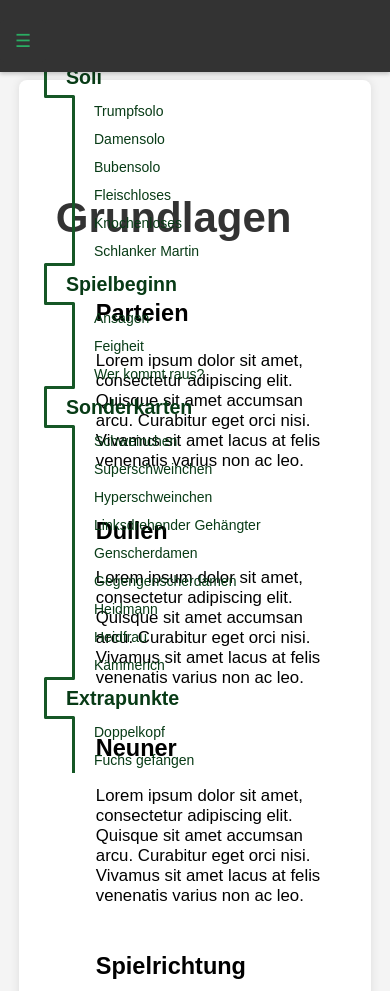
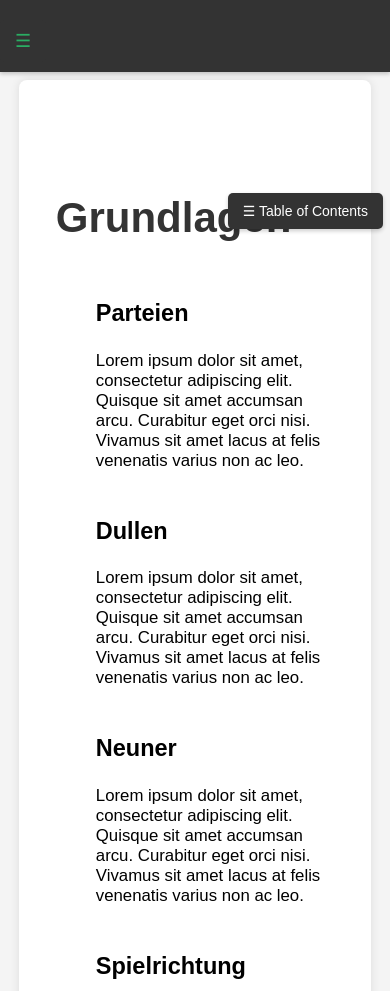
Before and after one commit to Pht27/kodo, a Flask app: page /rules in a window 390 px wide. Shown: the top 991 px of the page. Run offline with Flask 3, Linux system fonts and the light colour scheme.

Commit message:
mobile rules

```diff
--- a/static/css/rules.css
+++ b/static/css/rules.css
@@ -45,6 +45,61 @@
     /* Darker color to stand out */
 }
 
+
+/* TOC toggle button styles */
+.toc-toggle {
+    display: none;
+    position: fixed;
+    /* Fix it to the viewport */
+    right: 0.5em;
+    /* Distance from the left edge */
+    top: 25%;
+    /* Center vertically */
+    transform: translateY(-50%);
+    /* Adjusts for centering */
+    background-color: #333;
+    /* Background color */
+    color: white;
+    /* Text color */
+    padding: 10px 15px;
+    /* Padding for better visibility */
+    cursor: pointer;
+    /* Pointer cursor on hover */
+    border-radius: 5px;
+    /* Rounded corners */
+    box-shadow: 0 2px 4px rgba(0, 0, 0, 0.2);
+    /* Optional shadow */
+    z-index: 1100;
+    /* Ensure it stays on top of other elements */
+}
+
+/* Hide TOC on small screens */
+@media screen and (max-width: 768px) {
+    .toc {
+        display: none;
+        position: fixed;
+        top: 6em;
+        /* Adjust based on your navbar height */
+        left: 1em;
+        background-color: #fff;
+        width: 80%;
+        max-width: 300px;
+        box-shadow: 0 2px 8px rgba(0, 0, 0, 0.1);
+        z-index: 1001;
+        padding: 1em;
+        border-radius: 8px;
+    }
+
+    /* Show the TOC when 'show' class is added */
+    .toc.show {
+        display: block;
+    }
+
+    .toc-toggle {
+        display: block;
+        /* Show toggle button on small screens */
+    }
+}
 
 
 h2 {
--- a/static/js/rules.js
+++ b/static/js/rules.js
@@ -44,6 +44,22 @@ document.addEventListener('DOMContentLoaded', function () {
 
     window.addEventListener('scroll', onScroll);
     onScroll(); // Run once on page load to highlight the active section
+});
+
+function toggleTOC() {
+    const toc = document.querySelector('.toc');
+    toc.classList.toggle('show');
+}
+
+// Close TOC if clicked outside
+document.addEventListener('click', function (event) {
+    const toc = document.querySelector('.toc');
+    const tocToggle = document.querySelector('.toc-toggle');
+
+    // Check if the click is outside the TOC and toggle button
+    if (!toc.contains(event.target) && !tocToggle.contains(event.target)) {
+        toc.classList.remove('show'); // Hide the TOC
+    }
 });
 
 var toc = document.querySelector('.toc');
--- a/templates/rules.html
+++ b/templates/rules.html
@@ -8,6 +8,7 @@
 
 {% block content %}
 <!-- Table of Contents -->
+<div class="toc-toggle" onclick="toggleTOC()">☰ Table of Contents</div>
 <nav class="toc">
     <ul>
         <li><a href="#grundlagen">Grundlagen</a>
```
